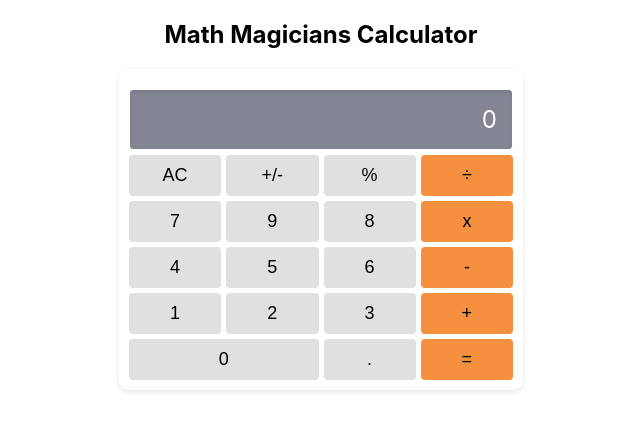
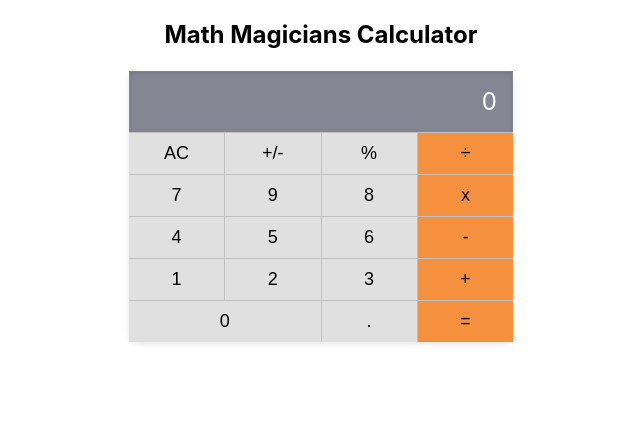
Before and after one commit to til2to/math-magicians-setup, a React (Create React App) app: page / in a window 1280 px wide. Shown: the top 430 px of the page, without its empty margins (319-959 px from the left). Built offline with nearby package versions, Linux system fonts and the light colour scheme.

Commit message:
Add calculator UI

```diff
--- a/src/components/calculator/calculator.css
+++ b/src/components/calculator/calculator.css
@@ -14,7 +14,6 @@
   grid-gap: 5px;
   max-width: 30%;
   margin: 0 auto;
-  padding: 10px;
   border-radius: 10px;
   box-shadow: 0 2px 6px rgba(0, 0, 0, 0.1);
 }
@@ -28,16 +27,16 @@
   color: #fff;
   font-size: 24px;
   background-color: #858694;
-  border: 1px solid #fff;
-  border-radius: 4px;
+  border: 1px solid #858694;
   box-shadow: inset 0 2px 4px rgba(0, 0, 0, 0.1);
 }
 
 .buttons {
   display: grid;
   grid-template-columns: repeat(4, 1fr);
-  grid-gap: 5px;
-  margin-top: 10px;
+  grid-gap: 1px;
+  margin-top: 2px;
+  background-color: #c0c0c0;
 }
 
 button {
@@ -45,7 +44,6 @@ button {
   font-size: 18px;
   border: none;
   background-color: #e0e0e0;
-  border-radius: 4px;
   cursor: pointer;
 }
 
```
